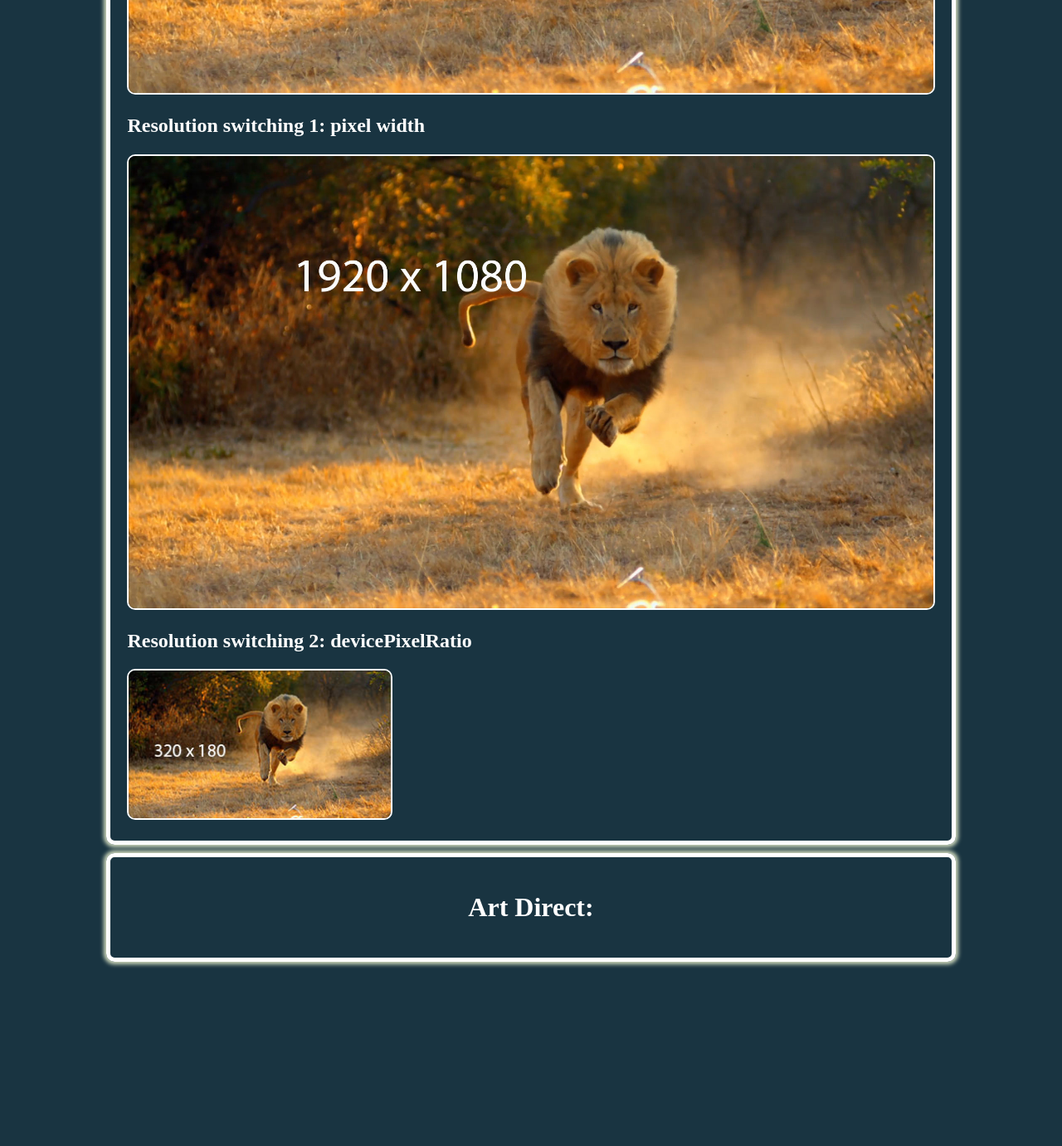
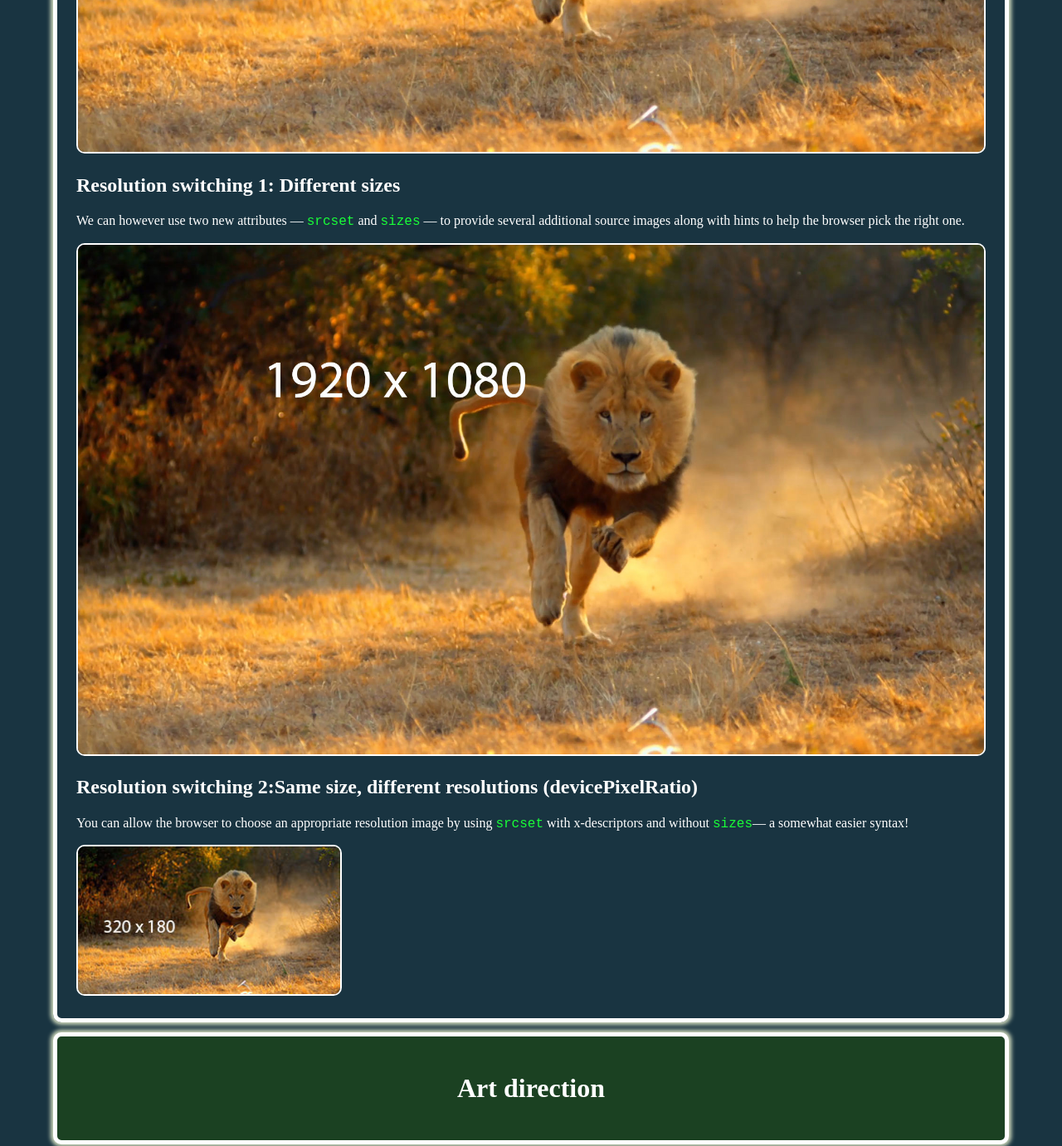
Before and after one commit to IonPulbere/responsiveImages, a plain HTML site: page index.html in a window 1280 px wide. Shown: the part 620-2001 px from the top of the page at 83% size. Before the commit the page ends 1811 px from the top, so only its background shows below. Drawn offline with Linux system fonts and the light colour scheme.

Commit message:
new style 3

```diff
--- a/assets/css/master.css
+++ b/assets/css/master.css
@@ -5,7 +5,7 @@ html {
 }
 main{
   max-width: 85rem;
-  width: 80%;
+  width: 90%;
   margin:2em auto;
 }
 .box{
@@ -29,3 +29,9 @@ main{
 #img2	{
   width: 320px;
 }
+code{
+  color: #19ff38;
+}
+.solution-2{
+  background-color: #1B4122;
+}
--- a/index.html
+++ b/index.html
@@ -25,7 +25,8 @@
               <img src="assets/img/lion1920.jpg" alt="Lion Original size">
             </div>
             <div class="subbox">
-              <h2>Resolution switching 1: pixel width</h2>
+              <h2>Resolution switching 1: Different sizes</h2>
+              <p>We can however use two new attributes  — <code>srcset</code> and <code>sizes</code> — to provide several additional source images along with hints to help the browser pick the right one. </p>
               <img srcset="assets/img/lion320.jpg 320w,
                            assets/img/lion480.jpg 480w,
                            assets/img/lion800.jpg 800w,
@@ -38,7 +39,9 @@
               src="assets/img/lion1920.jpg" alt="Lion Original size">
             </div>
             <div class="subbox">
-              <h2>Resolution switching 2: devicePixelRatio</h2>
+              <h2>Resolution switching 2:Same size, different resolutions (devicePixelRatio)</h2>
+              <p>You can allow the browser to choose an appropriate resolution
+                image by using <code>srcset</code> with x-descriptors and without <code>sizes</code>— a somewhat easier syntax! </p>
               <img id="img2" srcset="assets/img/lion320.jpg,
                            assets/img/lion480.jpg 3x,
                            assets/img/lion1920.jpg 4x"
@@ -47,7 +50,7 @@
             </div>
           </div>
           <div class="solution-2 box">
-            <h1>Art Direct:</h1>
+            <h1>Art direction</h1>
 
           </div>
         </main>
```
